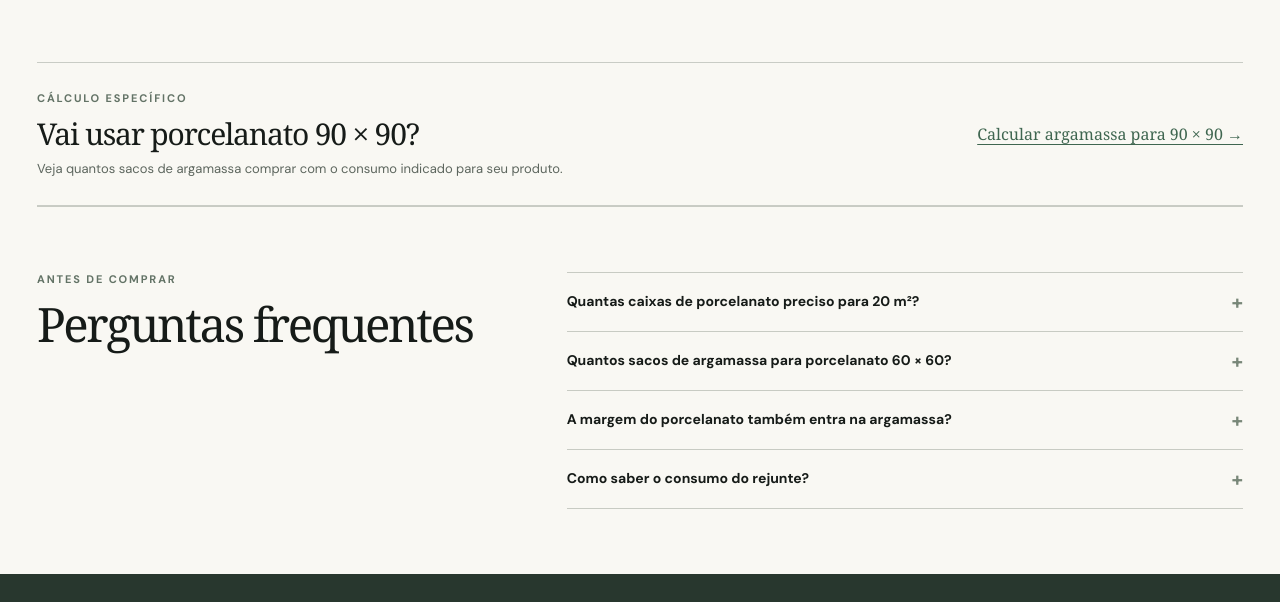
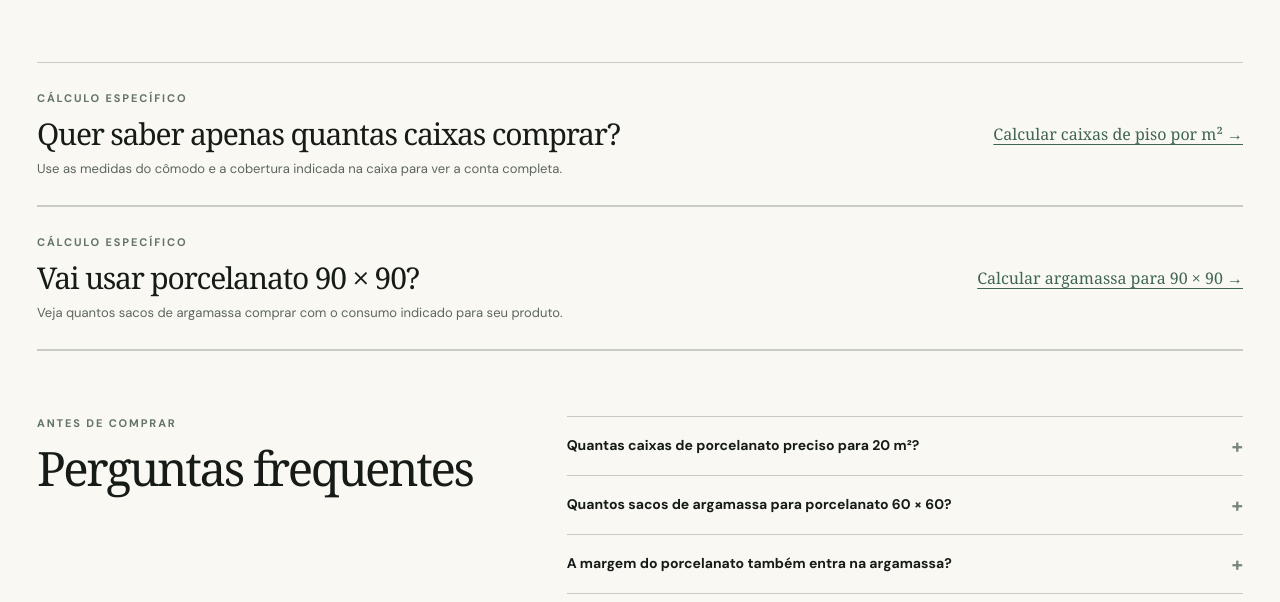
Before and after one commit to nuvora-webpro/calcula-piso, a plain HTML site: page index.html in a window 1280 px wide. Shown: the part 2418-3020 px from the top of the page. Drawn offline with Linux system fonts and the light colour scheme.

Commit message:
Link and configure floor box calculator

```diff
--- a/index.html
+++ b/index.html
@@ -21,6 +21,7 @@
     </div></section>
     <section class="method-section" id="metodo"><div class="shell method-grid"><div><p class="overline">Números abertos</p><h2>Saiba de onde vem cada número.</h2><p>Uma boa estimativa começa na embalagem. Nossa ferramenta faz as contas e arredonda a compra para caixas e sacos inteiros.</p><a href="#calculadora">Voltar à calculadora <span aria-hidden="true">↗</span></a></div><div class="method-cards"><article><span>01 / PORCELANATO</span><h3>Caixas</h3><p>Área medida × (1 + margem de recorte) ÷ área por caixa. Arredondamos para cima.</p></article><article><span>02 / ARGAMASSA</span><h3>Sacos</h3><p>Área medida × consumo em kg/m² × (1 + margem) ÷ peso do saco. A taxa deve vir do fabricante.</p></article><article><span>03 / REJUNTE</span><h3>Embalagens</h3><p>Área medida × consumo em kg/m² ÷ peso da embalagem. A largura da junta e o formato da peça mudam esse consumo.</p></article></div></div></section>
     <section class="example-section shell"><div class="example-intro"><p class="overline">Exemplo realista</p><h2>Um cômodo de 4 × 5 metros.</h2><p>Com porcelanato 60 × 60 cm, caixa de 2,16 m² e assentamento reto, a área de compra é 22 m². São 11 caixas. Para 8 kg/m² de argamassa, saco de 20 kg e 10% de margem, são 9 sacos. Ajuste as taxas ao seu produto.</p></div><div class="example-visual"><div class="plan-label">PLANTA ILUSTRATIVA</div><div class="room-plan"><span class="top-measure">5 m</span><span class="side-measure">4 m</span><div class="plan-grid"></div><strong>20 m²</strong></div><span class="example-caption">As medidas da obra entram na calculadora; o desenho não substitui uma medição.</span></div></section>
+    <section class="shell related-tool"><div><p class="overline">Cálculo específico</p><h2>Quer saber apenas quantas caixas comprar?</h2><p>Use as medidas do cômodo e a cobertura indicada na caixa para ver a conta completa.</p></div><a href="/quantas-caixas-de-piso">Calcular caixas de piso por m² →</a></section>
     <section class="shell related-tool"><div><p class="overline">Cálculo específico</p><h2>Vai usar porcelanato 90 × 90?</h2><p>Veja quantos sacos de argamassa comprar com o consumo indicado para seu produto.</p></div><a href="/argamassa-porcelanato-90x90">Calcular argamassa para 90 × 90 →</a></section>
     <section class="faq-section shell" id="duvidas"><div><p class="overline">Antes de comprar</p><h2>Perguntas frequentes</h2></div><div class="faq-list"><details><summary>Quantas caixas de porcelanato preciso para 20 m²?</summary><p>Depende da cobertura de cada caixa e da margem para cortes. Com uma caixa de 2,16 m² e margem de 10%, a compra é de 22 m²: 22 ÷ 2,16 = 10,19, arredondando para 11 caixas.</p></details><details><summary>Quantos sacos de argamassa para porcelanato 60 × 60?</summary><p>O tamanho da peça sozinho não define o consumo. Consulte a ficha técnica da argamassa para o método de assentamento. No exemplo de 20 m², 8 kg/m², 10% de margem e sacos de 20 kg, são 176 kg ou 9 sacos.</p></details><details><summary>A margem do porcelanato também entra na argamassa?</summary><p>Não. A margem das caixas cobre recortes e quebras das peças. A argamassa tem sua própria margem para perdas de aplicação.</p></details><details><summary>Como saber o consumo do rejunte?</summary><p>Procure a tabela do fabricante. O consumo muda com o tamanho e a espessura da peça, a largura da junta e o tipo de rejunte. Digite na calculadora o valor em kg/m² indicado para o seu caso.</p></details></div></section>
   </main><footer class="site-footer"><div class="shell footer-grid"><div><a class="logo footer-logo" href="/">calculapiso</a><p>Uma conta mais clara para comprar melhor.</p></div><div><strong>Explore</strong><a href="#calculadora">Calculadora</a><a href="#metodo">Metodologia</a><a href="#duvidas">Perguntas frequentes</a></div><div><strong>Informações</strong><a href="/sobre">Sobre o projeto</a><a href="/privacidade">Privacidade</a></div></div><div class="shell footer-bottom">© <span id="year">2026</span> Calcula Piso · Feito para planejar, com medidas que você pode conferir.</div></footer>
```
